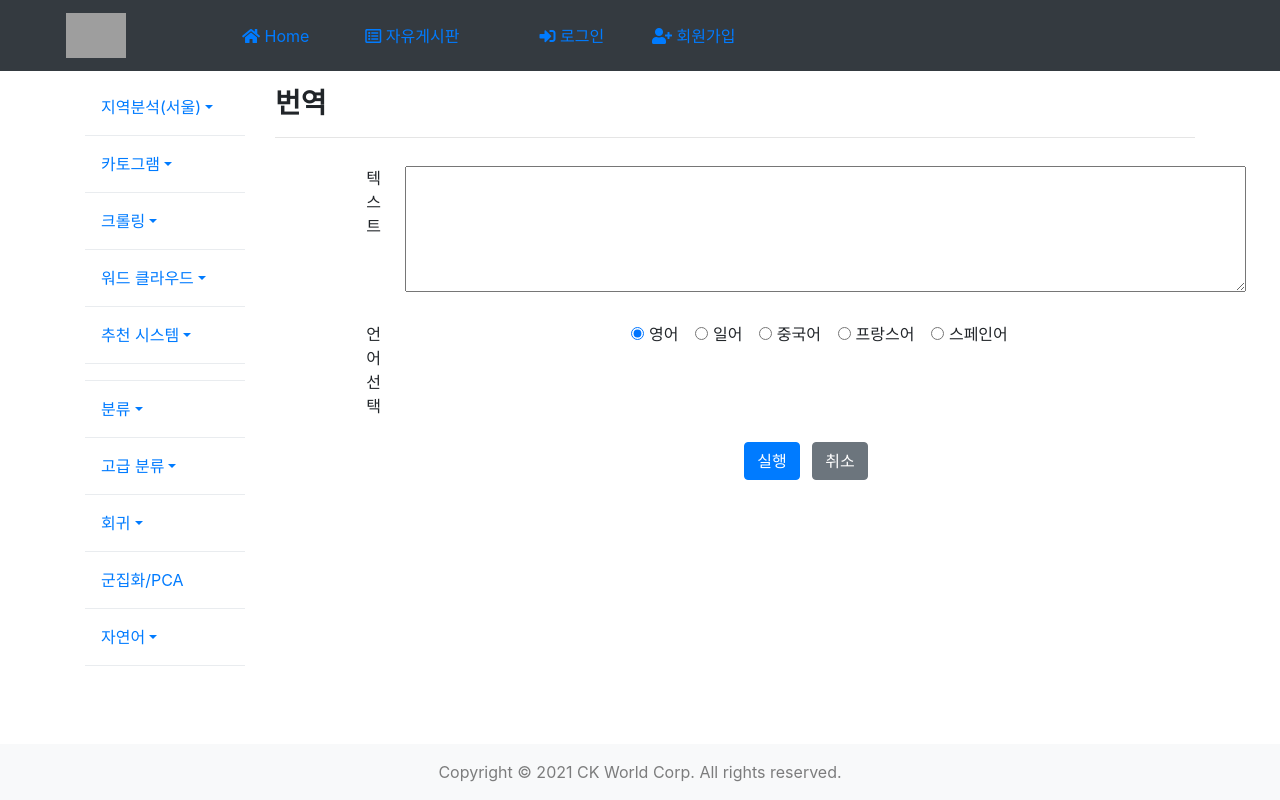
After one commit to ckiekim/Oracle_Cloud_Flask_web, a Flask app: template templates/nat_lang/translate.html in a window 1280 px wide. The commit adds this page. Run offline with Flask 2, Linux system fonts and the light colour scheme; the template is opened without the code that fills it, so the values that code supplies are empty; parts of the project's set-up code (start-up, migrations or seed data) failed here and were passed over; some libraries are stand-ins or nearby versions; grey boxes are pictures that could not be loaded.

Commit message:
자연어 처리

```diff
--- a/app.py
+++ b/app.py
@@ -11,6 +11,7 @@ from bp6_classification.clsf import clsf_bp
 #from bp7_advanced.aclsf import aclsf_bp
 from bp8_regression.rgrs import rgrs_bp
 from bp9_clustering.clus import clus_bp
+from bpa_nat_lang.nl import nl_bp
 from bpx_bbs.bbs import bbs_bp
 from bpz_user.user import user_bp
 
@@ -27,6 +28,7 @@ app.register_blueprint(clsf_bp, url_prefix='/classification')
 #app.register_blueprint(aclsf_bp, url_prefix='/advanced')
 app.register_blueprint(rgrs_bp, url_prefix='/regression')
 app.register_blueprint(clus_bp, url_prefix='/cluster')
+app.register_blueprint(nl_bp, url_prefix='/nat_lang')
 app.register_blueprint(bbs_bp, url_prefix='/bbs')
 app.register_blueprint(user_bp, url_prefix='/user')
 
--- /dev/null
+++ b/bpa_nat_lang/nl.py
@@ -0,0 +1,87 @@
+from flask import Blueprint, render_template, request, session
+from flask import current_app, redirect, url_for
+import os, json, requests, re, joblib
+from urllib.parse import quote
+from konlpy.tag import Okt
+from my_util.weather import get_weather
+
+nl_bp = Blueprint('nl_bp', __name__)
+menu = {'ho':0, 'bb':0, 'li':0, 'rg':0,
+        'se':0, 'cg':0, 'cr':0, 'wc':0, 'rs':0,
+        'cf':0, 'ac':0, 're':0, 'cu':0, 'nl':1}
+
+@nl_bp.route('/translate', methods=['GET', 'POST'])
+def translate():
+    if request.method == 'GET':
+        return render_template('nat_lang/translate.html', menu=menu, weather=get_weather())
+    else:
+        text = request.form['text']
+        lang = request.form['lang']
+
+        # 카카오
+        with open('static/keys/kakaoaikey.txt') as kfile:
+            kai_key = kfile.read(100)
+        text = text.replace('\n',''); text = text.replace('\r','')
+        k_url = f'https://dapi.kakao.com/v2/translation/translate?query={quote(text)}&src_lang=kr&target_lang={lang}'
+        result = requests.get(k_url,
+                              headers={"Authorization": "KakaoAK "+kai_key}).json()
+        tr_text_list = result['translated_text'][0]
+        k_translated_text = '\n'.join([tmp_text for tmp_text in tr_text_list])
+
+        return render_template('nat_lang/translate_res.html', menu=menu, weather=get_weather(),
+                                org=text, kakao=k_translated_text, lang=lang)
+
+@nl_bp.route('/emotion', methods=['GET', 'POST'])
+def emotion():
+    if request.method == 'GET':
+        return render_template('nat_lang/emotion.html', menu=menu, weather=get_weather())
+    else:
+        text = request.form['text']
+
+        # 카카오 언어감지
+        with open('static/keys/kakaoaikey.txt') as kfile:
+            kai_key = kfile.read(100)
+        k_url = f'https://dapi.kakao.com/v3/translation/language/detect?query={quote(text)}'
+        result = requests.get(k_url,
+                              headers={"Authorization": "KakaoAK "+kai_key}).json()
+        lang = result['language_info'][0]['code']
+
+        # 네이버 파파고
+        with open('static/keys/papago_key.json') as nkey:
+            json_obj = json.load(nkey)
+        client_id = list(json_obj.keys())[0]
+        client_secret = json_obj[client_id]
+        url = "https://naveropenapi.apigw.ntruss.com/nmt/v1/translation"
+        headers = {
+            "X-NCP-APIGW-API-KEY-ID": client_id,
+            "X-NCP-APIGW-API-KEY": client_secret
+        }
+        if lang == 'kr':
+            val = {"source": 'ko', "target": 'en', "text": text}
+        else:
+            val = {"source": 'en', "target": 'ko', "text": text}
+        result = requests.post(url, data=val, headers=headers).json()
+        tr_text = result['message']['result']['translatedText']
+
+        okt = Okt()
+        stopwords = ['의','가','이','은','들','는','좀','잘','걍','과','도','를','으로','자','에','와','한','하다','을']
+        if lang == 'kr':
+            review = re.sub("[^ㄱ-ㅎㅏ-ㅣ가-힣 ]", "", text)
+        else:
+            review = re.sub("[^ㄱ-ㅎㅏ-ㅣ가-힣 ]", "", tr_text)
+        morphs = okt.morphs(review, stem=True) # 토큰화
+        ko_review = ' '.join([word for word in morphs if not word in stopwords]) # 불용어 제거
+        en_review = tr_text if lang == 'kr' else text
+
+        naver_tfidf_nb = joblib.load('static/model/naver_tfidf_nb.pkl')
+        imdb_tfidf_lr = joblib.load('static/model/imdb_tfidf_lr.pkl')
+        pred_ko = '긍정' if naver_tfidf_nb.predict([ko_review])[0] else '부정'
+        pred_en = '긍정' if imdb_tfidf_lr.predict([en_review])[0] else '부정'
+
+        if lang == 'kr':
+            res = {'src_text':text, 'dst_text':tr_text, 'src_pred':pred_ko, 'dst_pred':pred_en}
+        else:
+            res = {'src_text':text, 'dst_text':tr_text, 'src_pred':pred_en, 'dst_pred':pred_ko}
+
+        return render_template('nat_lang/emotion_res.html', res=res,
+                                menu=menu, weather=get_weather())
--- a/templates/base.html
+++ b/templates/base.html
@@ -186,10 +186,9 @@
                         <a class="nav-link dropdown-toggle {% if menu.nl %}active{% endif %}"
                            data-toggle="dropdown" href="#">자연어</a>
                         <div class="dropdown-menu">
-                            <a class="dropdown-item" href="#/nat_lang/translate">번역기</a>
-                            <a class="dropdown-item" href="#/nat_lang/tts">텍스트 읽기</a>
+                            <a class="dropdown-item" href="/nat_lang/translate">번역기</a>
                             <div class="dropdown-divider"></div>
-                            <a class="dropdown-item" href="#/nat_lang/emotion">외국어 감성분석</a>
+                            <a class="dropdown-item" href="/nat_lang/emotion">외국어 감성분석</a>
                         </div>
                     </li>
                     <div class="dropdown-divider"></div>
--- /dev/null
+++ b/templates/nat_lang/translate.html
@@ -0,0 +1,62 @@
+{% extends "base.html" %}
+{% block additional_head %}
+    <style>
+        td { text-align: center; }
+    </style>
+{% endblock %}
+{% block weather %} {{ weather|safe() }} {% endblock %}
+{% block subtitle %}
+    <strong>번역</strong>
+{% endblock %}
+{% block content %}
+    <div class="row">
+        <div class="col-1"></div>
+        <div class="col-10">
+            <form action="/nat_lang/translate" method="post">
+                <table class="table table-borderless">
+                    <tr>
+                        <td>텍스트</td>
+                        <td><textarea name="text" cols="80" rows="5"></textarea></td>
+                    </tr>
+                    <tr>
+                        <td>언어 선택</td>
+                        <td>
+                            <div class="form-check-inline">
+                                <label class="form-check-label">
+                                    <input type="radio" class="form-check-input" name="lang" value="en" checked>영어
+                                </label>
+                            </div>
+                            <div class="form-check-inline">
+                                <label class="form-check-label">
+                                    <input type="radio" class="form-check-input" name="lang" value="jp">일어
+                                </label>
+                            </div>
+                            <div class="form-check-inline">
+                                <label class="form-check-label">
+                                    <input type="radio" class="form-check-input" name="lang" value="cn">중국어
+                                </label>
+                            </div>
+                            <div class="form-check-inline">
+                                <label class="form-check-label">
+                                    <input type="radio" class="form-check-input" name="lang" value="fr">프랑스어
+                                </label>
+                            </div>
+                            <div class="form-check-inline">
+                                <label class="form-check-label">
+                                    <input type="radio" class="form-check-input" name="lang" value="es">스페인어
+                                </label>
+                            </div>
+                        </td>
+                    </tr>
+                    <tr>
+                        <td colspan="2" style="text-align: center;">
+                            <button type="submit" class="btn btn-primary mr-2">실행</button>
+                            <button type="reset" class="btn btn-secondary">취소</button>
+                        </td>
+                    </tr>
+                </table>
+            </form>
+        </div>
+        <div class="col-1"></div>
+    </div>
+{% endblock %}
```
Also changed, not shown: templates/nat_lang/emotion.html (added, +31 -0 lines), templates/nat_lang/emotion_res.html (added, +42 -0 lines), templates/nat_lang/translate_res.html (added, +29 -0 lines).
